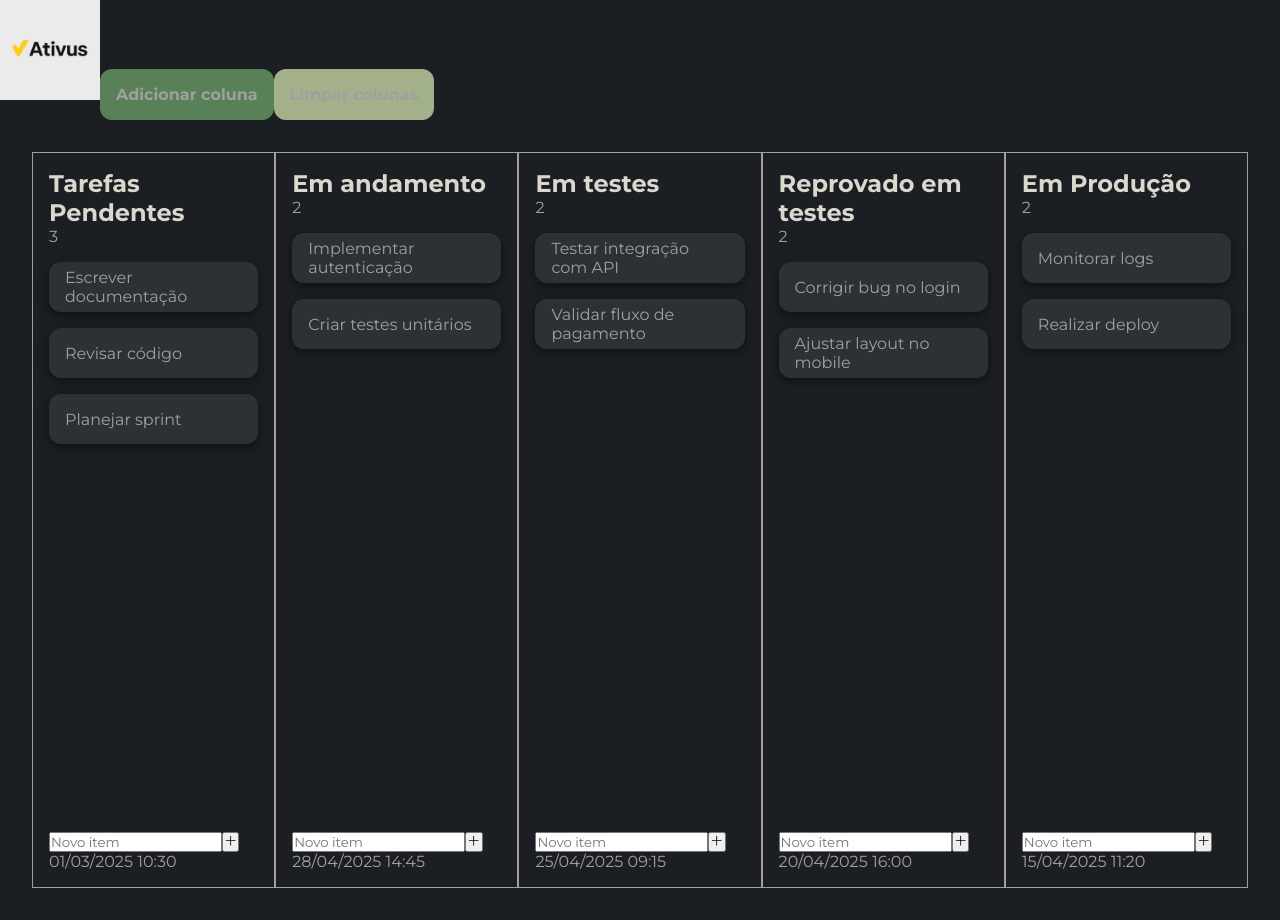
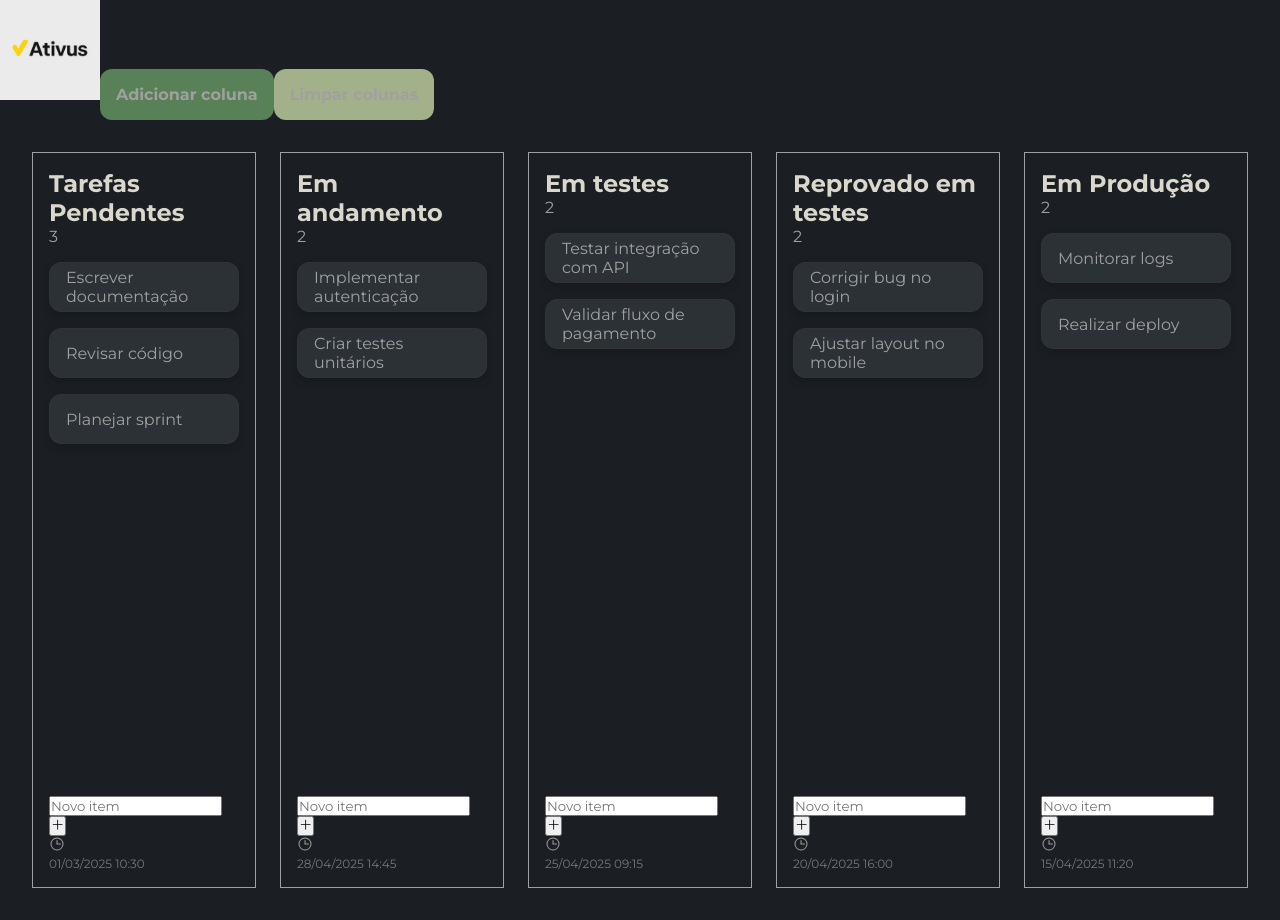
Before and after one commit to RafaelHDSV/Ativus, a React (Vite) app: page / in a window 1280 px wide. Built offline with nearby package versions, Linux system fonts and the light colour scheme.

Commit message:
feat: update Column component to display last updated time with an icon for better context

```diff
--- a/src/App.module.scss
+++ b/src/App.module.scss
@@ -1,13 +1,14 @@
 .app {
   display: flex;
   flex-direction: column;
-  background-color: var(--gray);
+  background-color: #1b1f23;
 
   .columnsContainer {
     display: flex;
     justify-content: space-between;
     height: 100vh;
     padding: 2rem;
+    gap: 1.5rem;
   }
 }
 
@@ -37,19 +38,20 @@
         display: flex;
         justify-content: space-between;
         align-items: center;
-        background: var(--light-gray);
+        // background: var(--light-gray);
         width: 100%;
         height: 50px;
         padding: 1rem;
         border-radius: 12px;
-        box-shadow: 0 4px 12px rgba(0, 0, 0, 0.3), 0 2px 6px rgba(0, 0, 0, 0.2);
+        box-shadow: 0 4px 8px rgba(0, 0, 0, 0.2);
+        background-color: #2c3136;
+        border: 1px solid #333;
 
         &:active {
           cursor: grabbing;
         }
 
         &:hover {
-          box-shadow: 0 6px 16px rgba(0, 0, 0, 0.4), 0 3px 8px rgba(0, 0, 0, 0.25);
           transform: scale(1.05);
           cursor: pointer;
         }
--- a/src/components/Column/Column.tsx
+++ b/src/components/Column/Column.tsx
@@ -1,7 +1,7 @@
 import { useState } from 'react'
 import styles from '../../App.module.scss'
 import { IColumn } from '../../interfaces'
-import { PencilSimple, Plus, Trash } from '@phosphor-icons/react'
+import { Clock, PencilSimple, Plus, Trash } from '@phosphor-icons/react'
 
 interface IColumnProps {
   column: IColumn
@@ -130,7 +130,11 @@ export default function Column({ column, setColumns }: IColumnProps) {
             <Plus />
           </button>
         </form>
-        <p>{column.lastUpdated}</p>
+
+        <>
+          <Clock />
+          <p style={{ fontSize: '0.75rem', color: '#777' }}>{column.lastUpdated}</p>
+        </>
       </div>
     </div>
   )
```
